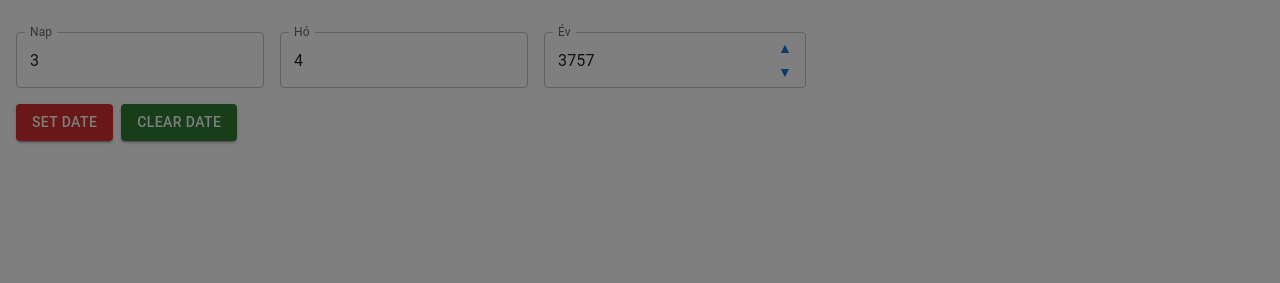
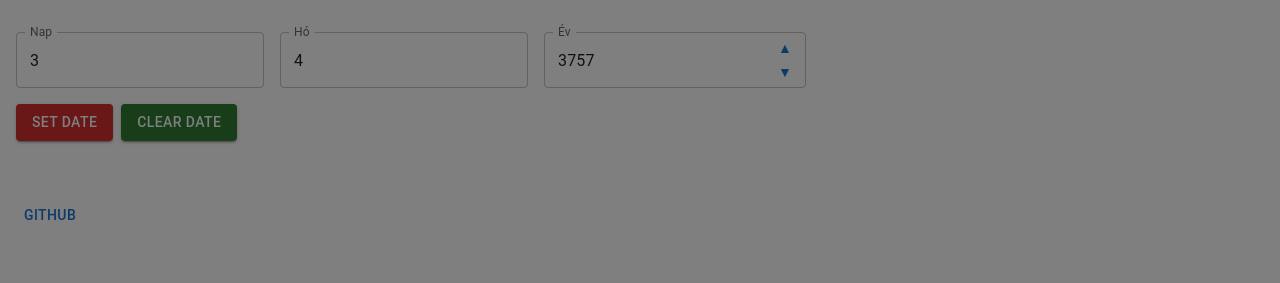
Before and after one commit to trombipeti/badux-date-picker, a React (Vite) app: page / in a window 1280 px wide. Shown: the top 283 px of the page. Built offline with nearby package versions, Linux system fonts and the light colour scheme.

Commit message:
Add oh so very mathematical stepper behavior. Add github links.

```diff
--- a/src/App.tsx
+++ b/src/App.tsx
@@ -1,11 +1,9 @@
-import { CssBaseline, Stack, Typography } from "@mui/material";
+import { Box, Button, CssBaseline, Stack, Typography } from "@mui/material";
 import BaduxDatePicker from "./BaduxDatePicker";
 import { useState } from "react";
 import { CookieBanner } from "./CookieBanner";
 
-
 function App() {
-
     const [date, setDate] = useState<Date | null>(null);
     return (
         <>
@@ -14,6 +12,16 @@ function App() {
                 <CookieBanner />
                 <BaduxDatePicker onChange={setDate} />
                 <Typography>{date?.toDateString()}</Typography>
+                <Box sx={{ pt: 3 }}>
+                    <Typography variant="caption">
+                        <Button
+                            target="_blank"
+                            href="https://github.com/trombipeti/badux-date-picker"
+                        >
+                            GitHub
+                        </Button>
+                    </Typography>
+                </Box>
             </Stack>
         </>
     );
--- a/src/BaduxDatePicker.tsx
+++ b/src/BaduxDatePicker.tsx
@@ -13,20 +13,29 @@ type NumberStepperAdornmentProps = {
 const NumberStepperAdornment: FunctionComponent<
     NumberStepperAdornmentProps
 > = ({ value, onStep }) => {
-    const [clicksInSec, setClicksInSec] = useState(1);
+    const [burstClickCount, setBurstClickCount] = useState(1);
     const [resetTimeout, setResetTimeout] = useState<number | undefined>(
         undefined,
     );
 
     const handleStep = (step: number) => {
-        onStep(value + step * clicksInSec);
+        const newStep = Math.floor(
+            step +
+                Math.abs(
+                    Math.sin(burstClickCount ^ 3) *
+                        (Math.sin(burstClickCount) +
+                            4 * Math.cos(burstClickCount) +
+                            burstClickCount),
+                ),
+        );
+        onStep(value + newStep);
         clearTimeout(resetTimeout);
         setResetTimeout(
             setTimeout(() => {
-                setClicksInSec(1);
+                setBurstClickCount(1);
             }, 1000),
         );
-        setClicksInSec((c) => c + 1);
+        setBurstClickCount((c) => c + 1);
     };
 
     return (
```
Also changed, not shown: 1 other file (tests, documents, lock files or other folders).
